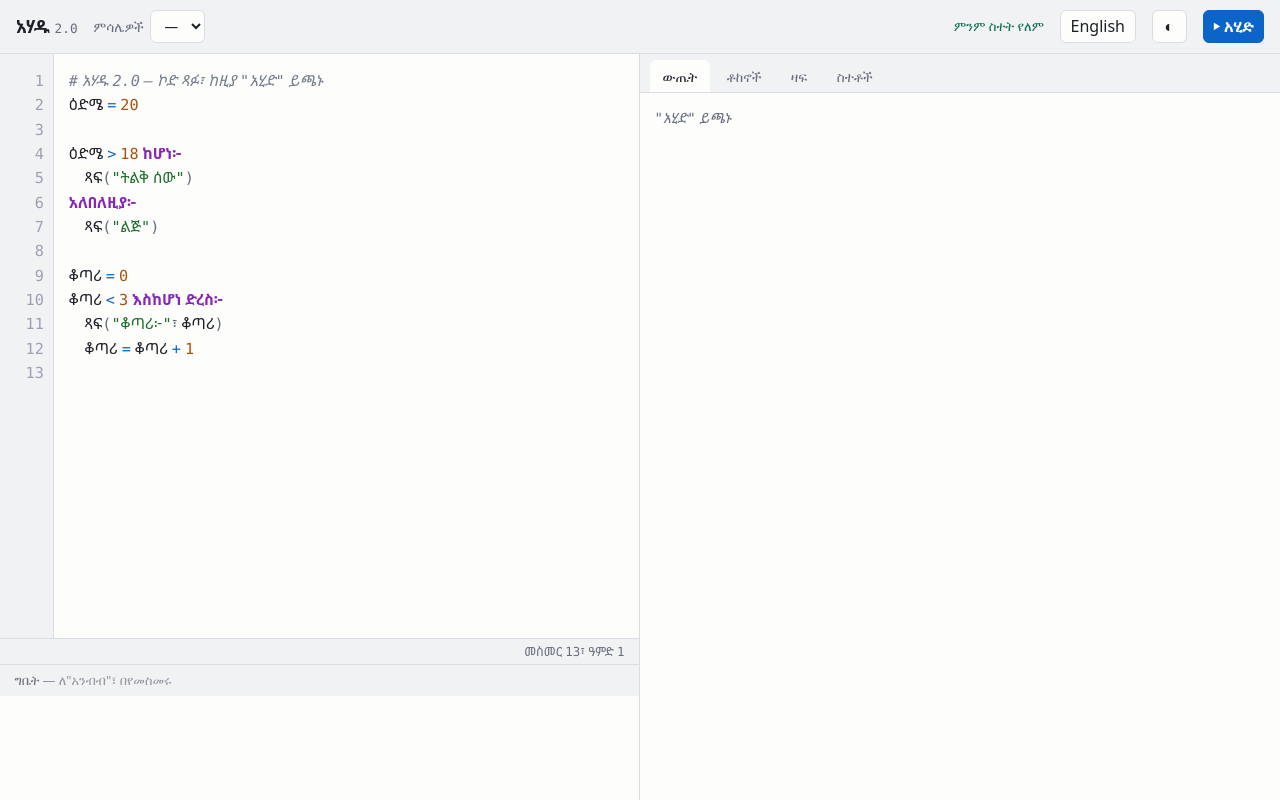
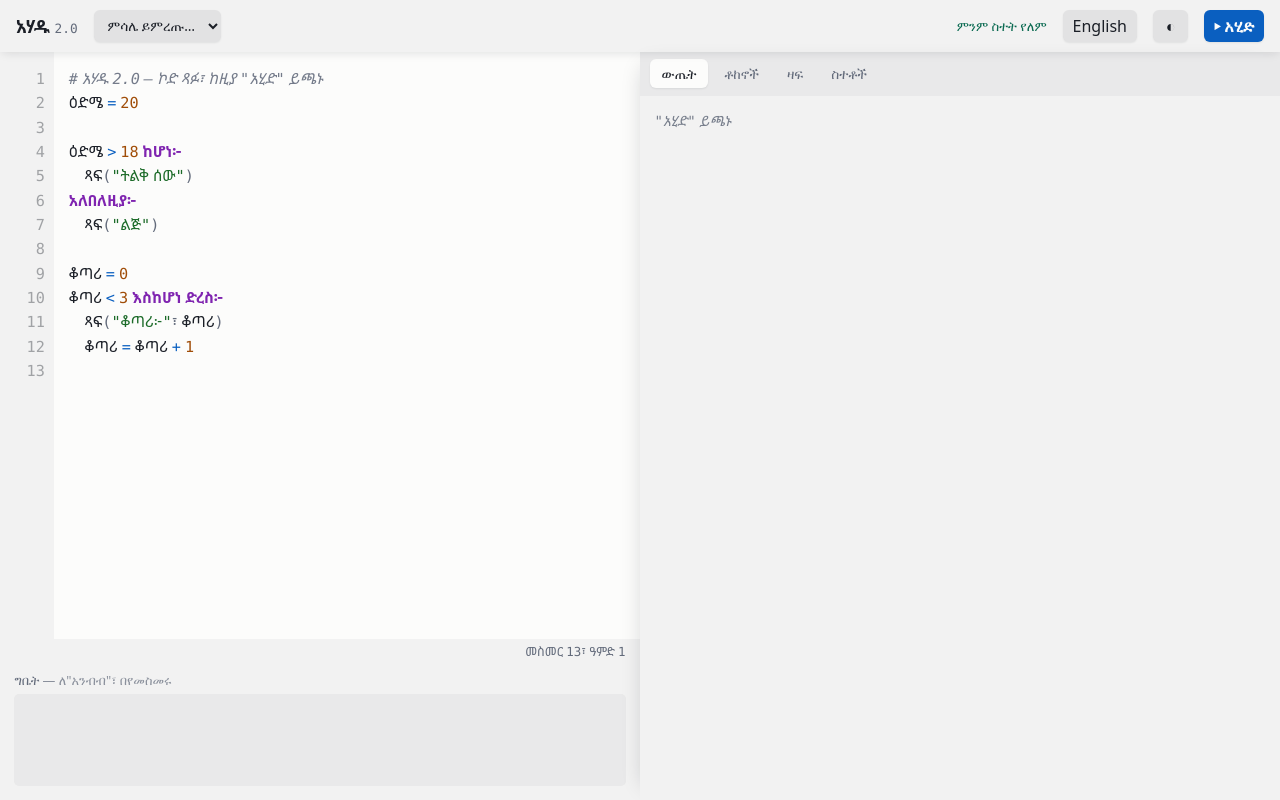
Before and after one commit to halemneh/ahadu-2, a website built with Vite: page tools/playground/index.html in a window 1280 px wide. Built offline with nearby package versions, Linux system fonts and the light colour scheme.

Commit message:
Rebuild the playground's look from surfaces instead of lines
There is not one border left in styles.css. Regions are told apart by a
translucent layer over the background and a shadow where one sits above
another: the bar floats over the page, the panel column casts sideways onto
the editor, the selected tab is the one lifted off the strip.

The layers are translucent so they compose. `--layer` over `--layer` is darker
than one alone, which is how the snippet inside an error, and the gutter
inside the editor, each take their own level without a new colour and without
a rule. Each theme needs one set of layer values rather than a palette of
surfaces, and `--edge` is gone entirely.

With no borders to carry it, focus comes from a box-shadow ring on controls.
Removing an outline without replacing it would have left the page unusable
from a keyboard.

**And the page has now actually been looked at.** `npm run shot` drives the
dev server with playwright-core against the system Chrome — no browser is
downloaded, since playwright-core ships none and `channel: 'chrome'` borrows
the installed one. Nine screenshots: both themes, both languages, the error
panel, the tooltip, each tab.

Three things that found, none of which reading the stylesheet would have:

- The examples menu was a 180px-wide control showing a bare `—`. The first
  option names the control now, and the separate label is gone.
- The input textarea had been invisible since the borders came off: an empty
  transparent box on a flat surface shows nothing to type into. It has a
  surface of its own now.
- The hover tooltip never appeared in the first run, because the shot aimed
  at a one-column span by guessing glyph widths and missed by a character. It
  aims from the editor's own metrics now and fails loudly if the tooltip does
  not appear, so the screenshot cannot quietly stop demonstrating it.

Development scripts are exempt from type-aware linting: typing Playwright's
page objects in a one-off utility buys nothing.

Co-Authored-By: Claude Opus 5 <noreply@anthropic.com>

```diff
--- a/package.json
+++ b/package.json
@@ -38,6 +38,7 @@
     "repl": "npm run build && node dist/cli/main.js",
     "play": "vite --config tools/playground/vite.config.ts",
     "play:build": "vite build --config tools/playground/vite.config.ts",
+    "shot": "node tools/playground/shot.mjs",
     "test": "vitest run",
     "test:watch": "vitest",
     "test:coverage": "vitest run --coverage",
@@ -66,6 +67,7 @@
     "@vitest/coverage-v8": "^3.2.4",
     "eslint": "^9.39.3",
     "eslint-config-prettier": "^10.1.8",
+    "playwright-core": "^1.65.1",
     "prettier": "^3.8.1",
     "typescript": "^5.9.3",
     "typescript-eslint": "^8.56.1",
--- a/tools/playground/index.html
+++ b/tools/playground/index.html
@@ -15,9 +15,9 @@
     <header class="bar">
       <h1>አሃዱ <span class="version">2.0</span></h1>
 
+      <!-- The first option names the control, so no separate label is needed. -->
       <label class="examples">
-        <span data-i18n="examples"></span>
-        <select id="examples"></select>
+        <select id="examples" data-i18n-label="examples"></select>
       </label>
 
       <div class="spacer"></div>
--- a/tools/playground/strings.ts
+++ b/tools/playground/strings.ts
@@ -71,7 +71,7 @@ const amharic: Strings = {
   language: 'am',
 
   examples: 'ምሳሌዎች',
-  examplesNone: '—',
+  examplesNone: 'ምሳሌ ይምረጡ…',
   examplesPrograms: 'ፕሮግራሞች',
   examplesErrors: 'ስተት ያላቸው',
   run: '▸ አሂድ',
@@ -113,7 +113,7 @@ const english: Strings = {
   language: 'en',
 
   examples: 'Examples',
-  examplesNone: '—',
+  examplesNone: 'Choose an example…',
   examplesPrograms: 'Programs',
   examplesErrors: 'With errors',
   run: '▸ Run',
--- a/tools/playground/styles.css
+++ b/tools/playground/styles.css
@@ -1,86 +1,123 @@
 /*
  * Playground styles (TOOLING.md §2.1).
+ *
+ * The design language is **surfaces, not lines**. Nothing here is separated by
+ * a border: regions are told apart by a translucent surface laid over the
+ * background, and by a soft shadow where one region sits above another. A page
+ * with a dozen hairlines reads as a grid of boxes; the same page built from
+ * tints and depth reads as panels of content, which is what it is.
+ *
+ * Two consequences worth knowing:
+ *
+ * - Surfaces are **translucent**, so they compose. `--layer` over `--layer` is
+ *   darker than one alone, which is how the snippet inside an error, or the
+ *   gutter inside the editor, gets its own level without a new colour or a
+ *   rule. Each theme therefore needs only one set of layer values.
+ * - With no borders to carry it, focus comes from a `box-shadow` ring.
+ *   Removing an outline without replacing it would leave the page unusable
+ *   from a keyboard.
  *
  * No web font is loaded: the spec says nothing is sent anywhere, and fetching
  * Noto Serif Ethiopic from a font CDN would be a request. The stack below
  * prefers whatever Ethiopic face the system has.
  */
 
-/*
- * Two themes, as custom properties. The dark one is the default; the light one
- * applies when the system asks for it, and `data-theme` on the root overrides
- * both once someone has chosen for themselves.
- */
-
 :root,
 :root[data-theme='dark'] {
-  --bg: #16181d;
-  --panel: #1d2026;
-  --edge: #2b303a;
-  --ink: #e6e8ee;
-  --muted: #8b93a7;
-  --accent: #6bb3ff;
-  --kw: #c792ea;
-  --type: #82d2b0;
-  --str: #a5d6a7;
-  --num: #f7c67f;
-  --lit: #ff9e9e;
-  --comment: #6b7385;
-  --bad: #ff6b6b;
-  --bad-wash: rgb(255 107 107 / 14%);
-  --hot: #3a4a63;
-  --gutter: #6b7385;
-  --select: #3b5370;
-  --shadow: rgb(0 0 0 / 35%);
+  --bg: #15171c;
+  --ink: #e7e9ef;
+  --muted: #949cb0;
 
-  --code: 'Noto Sans Ethiopic', 'Noto Serif Ethiopic', 'Abyssinica SIL', 'Kefa', 'Nyala',
-    ui-monospace, 'SF Mono', Menlo, monospace;
+  /* Translucent surfaces, meant to be stacked. */
+  --layer: rgb(255 255 255 / 4.5%);
+  --layer-strong: rgb(255 255 255 / 8%);
+  --layer-hover: rgb(255 255 255 / 11%);
+
+  --shadow-sm: 0 1px 2px rgb(0 0 0 / 28%);
+  --shadow-md: 0 2px 10px -2px rgb(0 0 0 / 45%);
+  --shadow-lg: 0 10px 30px -8px rgb(0 0 0 / 60%);
+  /* Cast sideways, to lift the panel column off the editor column. */
+  --shadow-side: -10px 0 22px -16px rgb(0 0 0 / 70%);
+
+  --accent: #74b7ff;
+  --ring: rgb(116 183 255 / 55%);
+  --kw: #cb9bee;
+  --type: #86d6b4;
+  --str: #a9d9ab;
+  --num: #f8ca86;
+  --lit: #ffa4a4;
+  --comment: #767e91;
+  --bad: #ff7272;
+  --bad-wash: rgb(255 114 114 / 15%);
+  --hot: rgb(116 183 255 / 20%);
+  --gutter: rgb(231 233 239 / 35%);
+  --select: rgb(116 183 255 / 28%);
+
+  --code:
+    'Noto Sans Ethiopic', 'Noto Serif Ethiopic', 'Abyssinica SIL', 'Kefa', 'Nyala', ui-monospace,
+    'SF Mono', Menlo, monospace;
   --ui: system-ui, -apple-system, 'Segoe UI', sans-serif;
 }
 
 /* Colours chosen for contrast on white rather than lightened dark ones. */
 @media (prefers-color-scheme: light) {
   :root:not([data-theme='dark']) {
-    --bg: #fdfdfc;
-    --panel: #f1f2f4;
-    --edge: #d9dce2;
-    --ink: #1d2026;
-    --muted: #666d7d;
-    --accent: #0b64c8;
-    --kw: #8626b8;
-    --type: #0a6c53;
-    --str: #1d6f2b;
-    --num: #a8520a;
-    --lit: #b22150;
-    --comment: #767d8c;
-    --bad: #c5262c;
-    --bad-wash: rgb(197 38 44 / 10%);
-    --hot: #cfe2fb;
-    --gutter: #9aa1b0;
-    --select: #bcd8fa;
-    --shadow: rgb(0 0 0 / 12%);
+    --bg: #fcfcfb;
+    --ink: #1b1f27;
+    --muted: #636b7b;
+
+    --layer: rgb(18 22 31 / 4%);
+    --layer-strong: rgb(18 22 31 / 7%);
+    --layer-hover: rgb(18 22 31 / 10%);
+
+    --shadow-sm: 0 1px 2px rgb(18 22 31 / 8%);
+    --shadow-md: 0 2px 10px -2px rgb(18 22 31 / 14%);
+    --shadow-lg: 0 10px 30px -8px rgb(18 22 31 / 20%);
+    --shadow-side: -10px 0 22px -16px rgb(18 22 31 / 24%);
+
+    --accent: #0a5fc0;
+    --ring: rgb(10 95 192 / 45%);
+    --kw: #7f24b0;
+    --type: #0a6a51;
+    --str: #1c6b29;
+    --num: #a04d08;
+    --lit: #ab1f4c;
+    --comment: #747b8a;
+    --bad: #c0252b;
+    --bad-wash: rgb(192 37 43 / 11%);
+    --hot: rgb(10 95 192 / 14%);
+    --gutter: rgb(27 31 39 / 38%);
+    --select: rgb(10 95 192 / 20%);
   }
 }
 
 :root[data-theme='light'] {
-  --bg: #fdfdfc;
-  --panel: #f1f2f4;
-  --edge: #d9dce2;
-  --ink: #1d2026;
-  --muted: #666d7d;
-  --accent: #0b64c8;
-  --kw: #8626b8;
-  --type: #0a6c53;
-  --str: #1d6f2b;
-  --num: #a8520a;
-  --lit: #b22150;
-  --comment: #767d8c;
-  --bad: #c5262c;
-  --bad-wash: rgb(197 38 44 / 10%);
-  --hot: #cfe2fb;
-  --gutter: #9aa1b0;
-  --select: #bcd8fa;
-  --shadow: rgb(0 0 0 / 12%);
+  --bg: #fcfcfb;
+  --ink: #1b1f27;
+  --muted: #636b7b;
+
+  --layer: rgb(18 22 31 / 4%);
+  --layer-strong: rgb(18 22 31 / 7%);
+  --layer-hover: rgb(18 22 31 / 10%);
+
+  --shadow-sm: 0 1px 2px rgb(18 22 31 / 8%);
+  --shadow-md: 0 2px 10px -2px rgb(18 22 31 / 14%);
+  --shadow-lg: 0 10px 30px -8px rgb(18 22 31 / 20%);
+  --shadow-side: -10px 0 22px -16px rgb(18 22 31 / 24%);
+
+  --accent: #0a5fc0;
+  --ring: rgb(10 95 192 / 45%);
+  --kw: #7f24b0;
+  --type: #0a6a51;
+  --str: #1c6b29;
+  --num: #a04d08;
+  --lit: #ab1f4c;
+  --comment: #747b8a;
+  --bad: #c0252b;
+  --bad-wash: rgb(192 37 43 / 11%);
+  --hot: rgb(10 95 192 / 14%);
+  --gutter: rgb(27 31 39 / 38%);
+  --select: rgb(10 95 192 / 20%);
 }
 
 * {
@@ -101,15 +138,17 @@ body {
   font-family: var(--ui);
 }
 
-/* ---- top bar ---- */
+/* ---- top bar: a surface above the page, lifted by a shadow ---- */
 
 .bar {
+  position: relative;
+  z-index: 3;
   display: flex;
   align-items: center;
   gap: 1rem;
   padding: 0.6rem 1rem;
-  border-bottom: 1px solid var(--edge);
-  background: var(--panel);
+  background: var(--layer);
+  box-shadow: var(--shadow-md);
 }
 
 .bar h1 {
@@ -137,36 +176,70 @@ body {
   color: var(--muted);
 }
 
+/* Sized to its content: a select left to itself fills whatever it is given. */
+.examples select {
+  max-width: 14rem;
+}
+
+/* Controls are surfaces too: a tint, a small shadow, no outline. */
 select,
 button {
   font: inherit;
   color: var(--ink);
-  background: var(--bg);
-  border: 1px solid var(--edge);
+  background: var(--layer-strong);
+  border: 0;
   border-radius: 6px;
-  padding: 0.3rem 0.6rem;
+  padding: 0.33rem 0.62rem;
+  box-shadow: var(--shadow-sm);
+  transition:
+    background 120ms ease,
+    box-shadow 120ms ease;
 }
 
 button {
   cursor: pointer;
 }
 
+select:hover,
 button:hover {
-  border-color: var(--accent);
+  background: var(--layer-hover);
+  box-shadow: var(--shadow-md);
+}
+
+/* The ring replaces the outline a border-less control would otherwise lack. */
+select:focus-visible,
+button:focus-visible {
+  outline: none;
+  box-shadow:
+    var(--shadow-sm),
+    0 0 0 3px var(--ring);
+}
+
+.run,
+.stop {
+  color: var(--bg);
+  font-weight: 600;
 }
 
 .run {
   background: var(--accent);
-  border-color: var(--accent);
-  color: var(--bg);
-  font-weight: 600;
 }
 
 .stop {
   background: var(--bad);
-  border-color: var(--bad);
-  color: var(--bg);
-  font-weight: 600;
+}
+
+.run:hover,
+.stop:hover {
+  filter: brightness(1.08);
+}
+
+.run:hover {
+  background: var(--accent);
+}
+
+.stop:hover {
+  background: var(--bad);
 }
 
 .icon-button {
@@ -206,8 +279,15 @@ button:hover {
   min-width: 0;
 }
 
-.left {
-  border-right: 1px solid var(--edge);
+/*
+ * The two columns are separated by depth rather than by a rule: the panel
+ * column is a surface sitting above the editor, casting sideways onto it.
+ */
+.right {
+  position: relative;
+  z-index: 1;
+  background: var(--layer);
+  box-shadow: var(--shadow-side);
 }
 
 /* ---- editor ---- */
@@ -222,9 +302,9 @@ button:hover {
 /*
  * Three layers share one set of metrics: the gutter, the coloured backdrop,
  * and the transparent textarea on top. `pre` rather than `pre-wrap` is what
- * makes line numbers possible at all — a wrapped line occupies several rows
- * on screen but has one number, so the gutter would drift out of step with
- * the text the moment any line got long.
+ * makes line numbers possible at all — a wrapped line occupies several rows on
+ * screen but has one number, so the gutter would drift out of step with the
+ * text. It is also what lets locate.ts map a row of pixels to one line.
  */
 
 .gutter,
@@ -247,8 +327,7 @@ button:hover {
   overflow: hidden;
   text-align: right;
   color: var(--gutter);
-  background: var(--panel);
-  border-right: 1px solid var(--edge);
+  background: var(--layer);
   user-select: none;
   pointer-events: none;
 }
@@ -274,19 +353,6 @@ button:hover {
   overflow: auto;
 }
 
-/* The position readout, under the editor (TOOLING.md §2.1). */
-.editor-status {
-  display: flex;
-  justify-content: flex-end;
-  gap: 1rem;
-  padding: 0.25rem 0.9rem;
-  border-top: 1px solid var(--edge);
-  background: var(--panel);
-  color: var(--muted);
-  font-family: var(--code);
-  font-size: 0.78rem;
-}
-
 .editor::selection {
   background: var(--select);
 }
@@ -297,35 +363,45 @@ button:hover {
   color: var(--kw);
   font-weight: 600;
 }
+
 .tk-type {
   color: var(--type);
 }
+
 .tk-lit {
   color: var(--lit);
 }
+
 .tk-reserved {
   color: var(--lit);
   text-decoration: underline dotted;
 }
+
 .tk-str {
   color: var(--str);
 }
+
 .tk-num {
   color: var(--num);
 }
+
 .tk-id {
   color: var(--ink);
 }
+
 .tk-op {
   color: var(--accent);
 }
+
 .tk-then {
   color: var(--kw);
   font-weight: 600;
 }
+
 .tk-punct {
   color: var(--muted);
 }
+
 .tk-comment {
   color: var(--comment);
   font-style: italic;
@@ -349,41 +425,16 @@ button:hover {
   border-radius: 2px;
 }
 
-/*
- * The tooltip that explains an error the pointer is over.
- *
- * Positioned from script, since what it points at is painted text rather than
- * an element with bounds; see locate.ts.
- */
-.tip {
-  position: fixed;
-  z-index: 10;
-  max-width: 32rem;
-  padding: 0.45rem 0.6rem;
-  border: 1px solid var(--edge);
-  border-left: 2px solid var(--bad);
-  border-radius: 5px;
-  background: var(--panel);
-  box-shadow: 0 4px 14px var(--shadow);
-  font-family: var(--ui);
-  font-size: 0.84rem;
-  line-height: 1.45;
-  pointer-events: none;
-}
+/* ---- the position readout, under the editor (§2.1) ---- */
 
-.tip[hidden] {
-  display: none;
-}
-
-.tip .code {
-  color: var(--bad);
+.editor-status {
+  display: flex;
+  justify-content: flex-end;
+  gap: 1rem;
+  padding: 0.25rem 0.9rem;
+  background: var(--layer);
+  color: var(--muted);
   font-family: var(--code);
-  font-weight: 700;
-  margin-right: 0.35rem;
-}
-
-.tip .where {
-  color: var(--muted);
   font-size: 0.78rem;
 }
 
@@ -392,32 +443,46 @@ button:hover {
 .input-pane {
   display: flex;
   flex-direction: column;
-  border-top: 1px solid var(--edge);
   height: 8.5rem;
+  background: var(--layer);
 }
 
 .input-pane label {
-  padding: 0.4rem 0.9rem;
+  padding: 0.45rem 0.9rem 0.3rem;
   font-size: 0.8rem;
   color: var(--muted);
-  background: var(--panel);
 }
 
 .hint {
-  opacity: 0.7;
+  opacity: 0.72;
 }
 
+/*
+ * A surface of its own, over the pane's: without a border, an empty textarea
+ * is indistinguishable from the space around it, and nothing shows there is
+ * anywhere to type.
+ */
 #stdin {
   flex: 1;
-  margin: 0;
-  padding: 0.6rem 0.9rem;
+  margin: 0 0.9rem 0.9rem;
+  padding: 0.45rem 0.6rem;
   border: 0;
+  border-radius: 5px;
   resize: none;
-  background: var(--bg);
+  background: var(--layer);
   color: var(--ink);
   font-family: var(--code);
   font-size: 0.9rem;
   outline: none;
+  box-shadow: none;
+}
+
+#stdin:focus-visible {
+  box-shadow: 0 0 0 2px var(--ring);
+}
+
+#stdin::selection {
+  background: var(--select);
 }
 
 /* ---- panels ---- */
@@ -425,23 +490,28 @@ button:hover {
 .tabs {
   display: flex;
   gap: 0.25rem;
-  padding: 0.4rem 0.6rem 0;
-  background: var(--panel);
-  border-bottom: 1px solid var(--edge);
+  padding: 0.45rem 0.6rem;
+  background: var(--layer);
 }
 
 .tab {
-  border: 0;
-  border-radius: 6px 6px 0 0;
   background: transparent;
+  box-shadow: none;
   color: var(--muted);
-  padding: 0.4rem 0.8rem;
+  padding: 0.33rem 0.75rem;
   font-size: 0.85rem;
 }
 
+.tab:hover {
+  background: var(--layer-strong);
+  box-shadow: none;
+}
+
+/* The selected tab is the one lifted off the strip. */
 .tab[aria-selected='true'] {
   background: var(--bg);
   color: var(--ink);
+  box-shadow: var(--shadow-sm);
 }
 
 .count:not(:empty) {
@@ -481,18 +551,19 @@ button:hover {
 
 .row {
   display: block;
-  padding: 0 0.2rem;
+  padding: 0 0.25rem;
   border-radius: 3px;
   cursor: default;
   white-space: pre;
 }
 
 .row:hover {
-  background: var(--hot);
+  background: var(--layer-strong);
 }
 
 .row .span {
   color: var(--muted);
+  opacity: 0.85;
 }
 
 .row .kind {
@@ -506,22 +577,18 @@ button:hover {
 /* ---- diagnostics ---- */
 
 /*
- * Each entry is separated by a hairline rule and some space, not by a box. A
- * panel of five errors is already busy; framing each one in its own card made
- * it busier. The snippet inside keeps a surface of its own, since that is what
- * distinguishes quoted code from prose.
+ * Entries are separated by space alone. A panel of five errors is already
+ * busy; a rule between each made it busier, and a box around each busier
+ * still. The snippet inside carries the only surface, which is enough to make
+ * each entry read as one thing.
  */
 .diag {
-  padding: 0.75rem 0.1rem;
+  padding: 0.3rem 0.1rem 1.15rem;
   white-space: normal;
 }
 
-.diag + .diag {
-  border-top: 1px solid var(--edge);
-}
-
-.diag:first-child {
-  padding-top: 0.2rem;
+.diag:last-child {
+  padding-bottom: 0.3rem;
 }
 
 .diag-head {
@@ -547,32 +614,32 @@ button:hover {
 }
 
 .diag-where {
-  margin-top: 0.25rem;
+  margin-top: 0.2rem;
   color: var(--muted);
   font-size: 0.8rem;
 }
 
 /*
- * The offending line, with its own background and its own gutter so it reads
- * as a quotation of the code rather than as more prose. Colours come from the
- * editor's highlighter, so the two cannot disagree.
+ * The offending line, on a surface of its own so it reads as a quotation of
+ * code rather than as more prose. Colours come from the editor's highlighter,
+ * so the two cannot disagree.
  */
 .snippet {
   display: flex;
-  margin-top: 0.5rem;
-  border: 1px solid var(--edge);
-  border-radius: 4px;
-  background: var(--bg);
+  margin-top: 0.45rem;
+  border-radius: 5px;
+  background: var(--layer);
+  box-shadow: var(--shadow-sm);
   overflow-x: auto;
   line-height: 1.6;
 }
 
+/* Its gutter is a second surface over the first, so no rule is needed. */
 .snippet-gutter {
   flex: none;
   min-width: 2.6rem;
   padding: 0.3rem 0.5rem;
-  border-right: 1px solid var(--edge);
-  background: var(--panel);
+  background: var(--layer);
   color: var(--gutter);
   font-size: 0.8rem;
   text-align: right;
@@ -587,26 +654,67 @@ button:hover {
 
 .diag .frames {
   margin-top: 0.5rem;
-  padding-top: 0.4rem;
-  border-top: 1px dashed var(--edge);
   color: var(--muted);
   font-size: 0.82rem;
+  opacity: 0.9;
 }
 
 .frame {
   display: block;
 }
 
+/* ---- the hover tooltip ---- */
+
+/*
+ * Positioned from script, since what it points at is painted text rather than
+ * an element with bounds; see locate.ts. It floats above everything, so its
+ * shadow is the deepest on the page, and a hairline of layer colour stands in
+ * for the border it does not have.
+ */
+.tip {
+  position: fixed;
+  z-index: 10;
+  max-width: 32rem;
+  padding: 0.45rem 0.65rem;
+  border-radius: 6px;
+  background: var(--bg);
+  box-shadow:
+    var(--shadow-lg),
+    0 0 0 1px var(--layer-strong);
+  font-family: var(--ui);
+  font-size: 0.84rem;
+  line-height: 1.45;
+  pointer-events: none;
+}
+
+.tip[hidden] {
+  display: none;
+}
+
+.tip .code {
+  color: var(--bad);
+  font-family: var(--code);
+  font-weight: 700;
+  margin-right: 0.35rem;
+}
+
+.tip .where {
+  color: var(--muted);
+  font-size: 0.78rem;
+}
+
+/* ---- shared ---- */
+
 .empty {
   color: var(--muted);
   font-style: italic;
+  opacity: 0.85;
 }
 
 .value {
+  display: block;
+  margin-top: 0.8rem;
   color: var(--muted);
-  border-top: 1px dashed var(--edge);
-  margin-top: 0.8rem;
-  padding-top: 0.5rem;
 }
 
 @media (max-width: 860px) {
@@ -615,8 +723,8 @@ button:hover {
     grid-template-rows: minmax(0, 1fr) minmax(0, 1fr);
   }
 
-  .left {
-    border-right: 0;
-    border-bottom: 1px solid var(--edge);
+  /* Stacked, the panel column sits below rather than beside. */
+  .right {
+    box-shadow: var(--shadow-md);
   }
 }
```
Also changed, not shown: eslint.config.js (+9 -0 lines), spec/TOOLING.md (+5 -0 lines), tools/playground/shot.mjs (added, +129 -0 lines), tools/playground/README.md, 2 other files.
